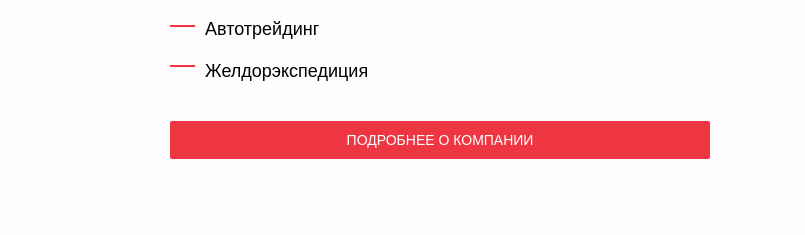
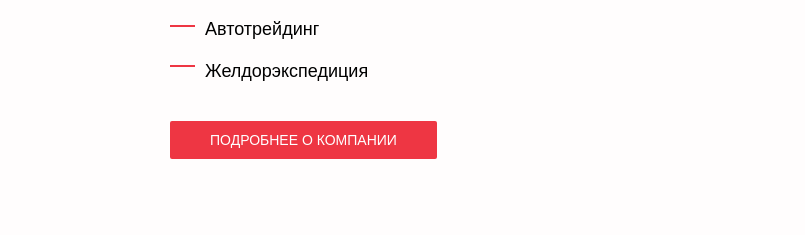
Before and after one commit to takorsak/193907-technomart, a plain HTML site: page index.html in a window 1280 px wide. Shown: the part 2869-3104 px from the top of the page, 0-805 px from the left. Drawn offline with Linux system fonts and the light colour scheme; a web font is replaced by a local one.

Commit message:
исправила ошибки на главной

```diff
--- a/css/style.css
+++ b/css/style.css
@@ -1772,6 +1772,10 @@ body {
   margin-right: 0;
 }
 
+.pop-brand-img {
+  text-align: center;
+}
+
 .services-block-body {
   display: flex;
   flex-direction: column;
@@ -2330,10 +2334,11 @@ label {
 }
 
 .more-about-the-company {
+  display: inline-block;
+  margin: 0;
+  margin-top: 40px;
+  padding: 0;
   padding: 10px 40px;
-
-  display: block;
-  margin-top: 40px;
 }
 
 /*выравнивание промо-блоков*/
```
